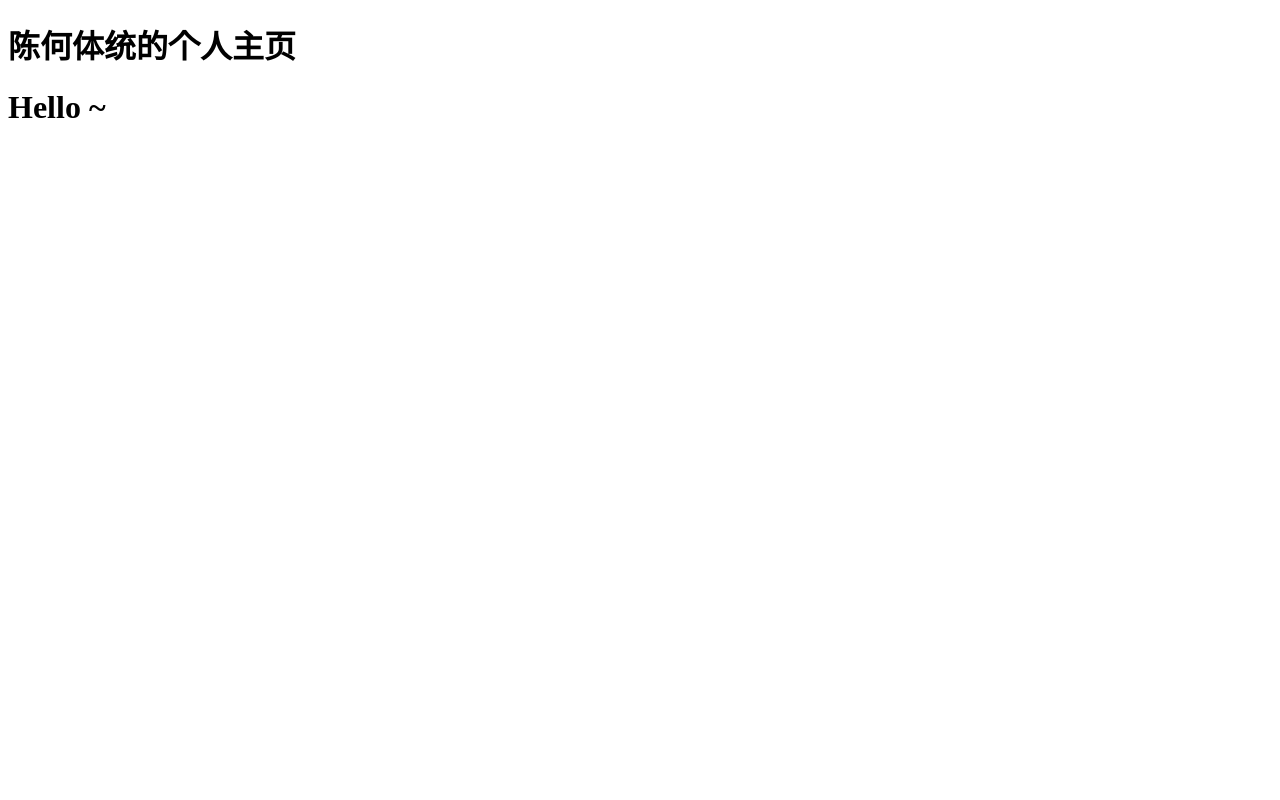
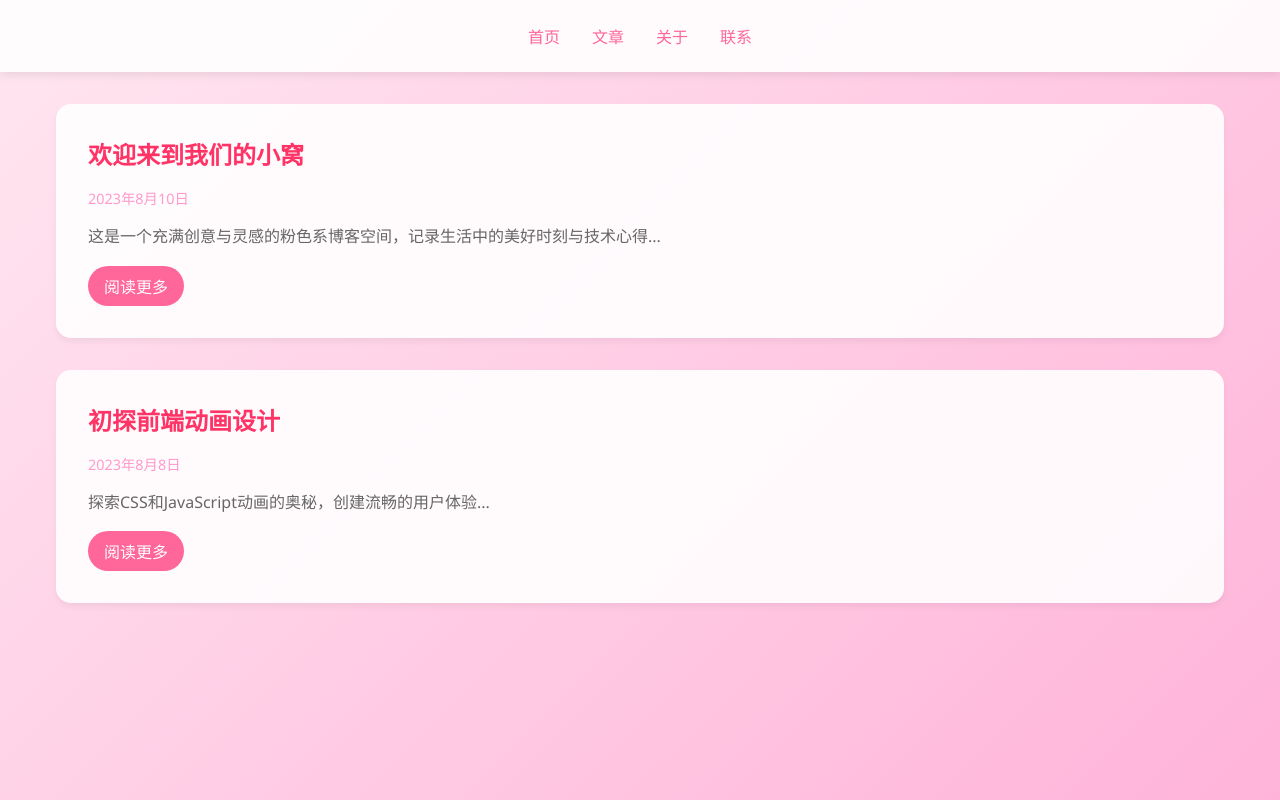
Before and after one commit to youmoux/youmoux.github.io, a plain HTML site: page index.html in a window 1280 px wide. Drawn offline with Linux system fonts and the light colour scheme.

Commit message:
Update index.html

```diff
--- a/index.html
+++ b/index.html
@@ -1,11 +1,158 @@
 <!DOCTYPE html>
-<html lang="en">
+<html lang="zh-CN">
 <head>
     <meta charset="UTF-8">
-    <title>Chen And He</title>
+    <meta name="viewport" content="width=device-width, initial-scale=1.0">
+    <title>欢迎来到陈何体统的情侣小窝</title>
+    <style>
+        * {
+            margin: 0;
+            padding: 0;
+            box-sizing: border-box;
+        }
+
+        body {
+            background: linear-gradient(135deg, #ffe6f0, #ffb3d9);
+            min-height: 100vh;
+            font-family: 'Segoe UI', Arial, sans-serif;
+        }
+
+        /* 鼠标点击特效 */
+        .click-effect {
+            position: absolute;
+            width: 20px;
+            height: 20px;
+            background: rgba(255, 153, 204, 0.6);
+            border-radius: 50%;
+            pointer-events: none;
+            animation: ripple 0.6s linear;
+        }
+
+        @keyframes ripple {
+            from {
+                transform: scale(0);
+                opacity: 1;
+            }
+            to {
+                transform: scale(4);
+                opacity: 0;
+            }
+        }
+
+        /* 导航栏样式 */
+        .navbar {
+            background: rgba(255, 255, 255, 0.9);
+            padding: 1.5rem;
+            box-shadow: 0 2px 10px rgba(0, 0, 0, 0.1);
+        }
+
+        .nav-links {
+            display: flex;
+            justify-content: center;
+            gap: 2rem;
+        }
+
+        .nav-links a {
+            color: #ff6699;
+            text-decoration: none;
+            font-weight: 500;
+            transition: color 0.3s;
+        }
+
+        .nav-links a:hover {
+            color: #ff1a75;
+        }
+
+        /* 主要内容区域 */
+        .container {
+            max-width: 1200px;
+            margin: 2rem auto;
+            padding: 0 1rem;
+        }
+
+        .blog-post {
+            background: rgba(255, 255, 255, 0.9);
+            border-radius: 15px;
+            padding: 2rem;
+            margin-bottom: 2rem;
+            box-shadow: 0 4px 6px rgba(0, 0, 0, 0.05);
+            transition: transform 0.3s;
+        }
+
+        .blog-post:hover {
+            transform: translateY(-5px);
+        }
+
+        .post-title {
+            color: #ff3366;
+            margin-bottom: 1rem;
+        }
+
+        .post-date {
+            color: #ff99cc;
+            font-size: 0.9rem;
+        }
+
+        .post-content {
+            color: #666;
+            line-height: 1.6;
+            margin: 1rem 0;
+        }
+
+        .read-more {
+            display: inline-block;
+            background: #ff6699;
+            color: white;
+            padding: 0.5rem 1rem;
+            border-radius: 20px;
+            text-decoration: none;
+            transition: background 0.3s;
+        }
+
+        .read-more:hover {
+            background: #ff3366;
+        }
+    </style>
 </head>
 <body>
-    <h1>陈何体统的个人主页</h1>
-    <h1>Hello ~</h1>
+    <nav class="navbar">
+        <div class="nav-links">
+            <a href="#">首页</a>
+            <a href="#">文章</a>
+            <a href="#">关于</a>
+            <a href="#">联系</a>
+        </div>
+    </nav>
+
+    <div class="container">
+        <div class="blog-post">
+            <h2 class="post-title">欢迎来到我们的小窝</h2>
+            <p class="post-date">2023年8月10日</p>
+            <p class="post-content">这是一个充满创意与灵感的粉色系博客空间，记录生活中的美好时刻与技术心得...</p>
+            <a href="#" class="read-more">阅读更多</a>
+        </div>
+
+        <div class="blog-post">
+            <h2 class="post-title">初探前端动画设计</h2>
+            <p class="post-date">2023年8月8日</p>
+            <p class="post-content">探索CSS和JavaScript动画的奥秘，创建流畅的用户体验...</p>
+            <a href="#" class="read-more">阅读更多</a>
+        </div>
+    </div>
+
+    <script>
+        // 鼠标点击特效
+        document.addEventListener('click', function(e) {
+            let effect = document.createElement('div');
+            effect.className = 'click-effect';
+            effect.style.left = e.pageX - 10 + 'px';
+            effect.style.top = e.pageY - 10 + 'px';
+            document.body.appendChild(effect);
+
+            setTimeout(() => {
+                effect.remove();
+            }, 600);
+        });
+    </script>
 </body>
 </html>
```
